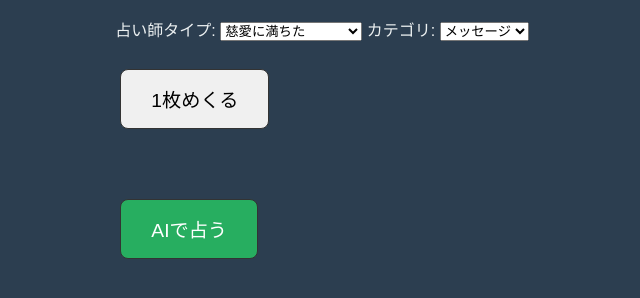
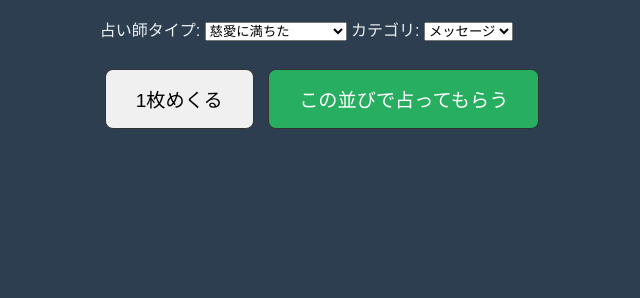
Before and after one commit to onigirikoubou-bit/tarot, a website: page index.html in a window 1280 px wide. Shown: the part 120-418 px from the top of the page, without its empty margins (318-958 px from the left). Drawn offline with Linux system fonts and the light colour scheme.

Commit message:
エラー対策

```diff
--- a/index.html
+++ b/index.html
@@ -34,10 +34,11 @@
 <br>
 <!-- ボタンエリア（3枚引きなどの枚数で実行） -->
 <button onclick="handleDraw()">1枚めくる</button>
+<button onclick="requestAIEvaluation()" style="background-color: #27ae60; color: white;">この並びで占ってもらう</button>
 
 <!-- 結果表示エリア -->
 <div id="result"></div>
-<button id="ai-button" onclick="generateReading()" style="background-color: #27ae60; color: white;">AIで占う</button>
+<!--<button id="ai-button" onclick="generateReading()" style="background-color: #27ae60; color: white;">AIで占う</button>-->
 <div id="ai-evaluation"></div>
 
 
--- a/script.js
+++ b/script.js
@@ -3,6 +3,9 @@ let tarotDeck = [];
 let remainingDeck = [];
 let drawnCards = [];
 const MAX_CARDS = 7; // 最大枚数の定数
+
+// script.js の一番下にこれだけ追記してください
+window.generateReading = generateReading;
 
 // --- 1. カードデータの読み込み ---
 async function loadCards() {
@@ -178,6 +181,3 @@ ${cardInfoText}
         evaluationDiv.innerHTML = "申し訳ありません、鑑定中にエラーが発生しました。もう一度試してください。";
     }
 }
-
-// script.js の一番下にこれだけ追記してください
-window.generateReading = generateReading;
```
